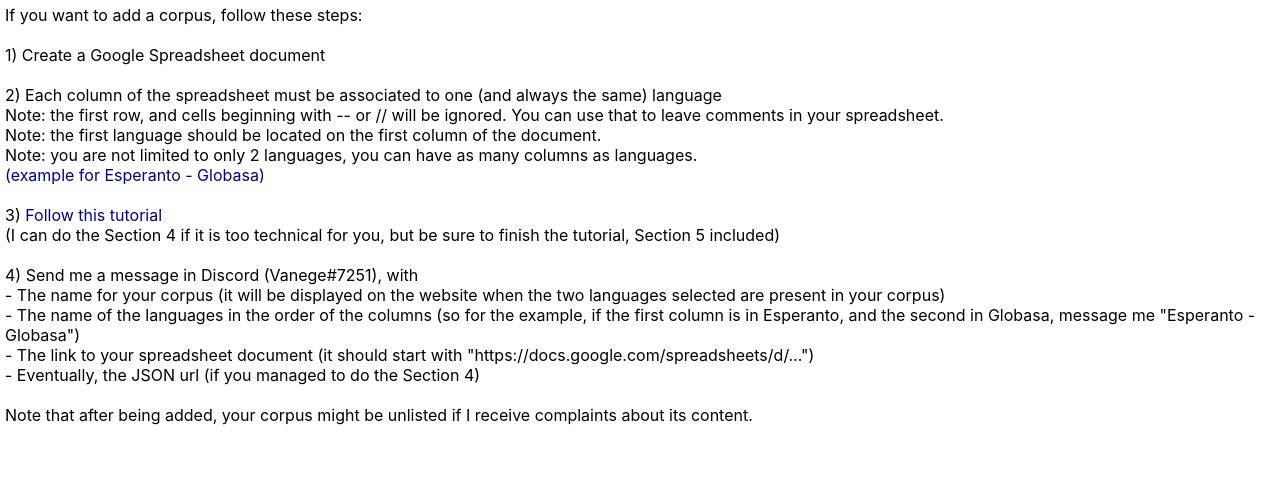
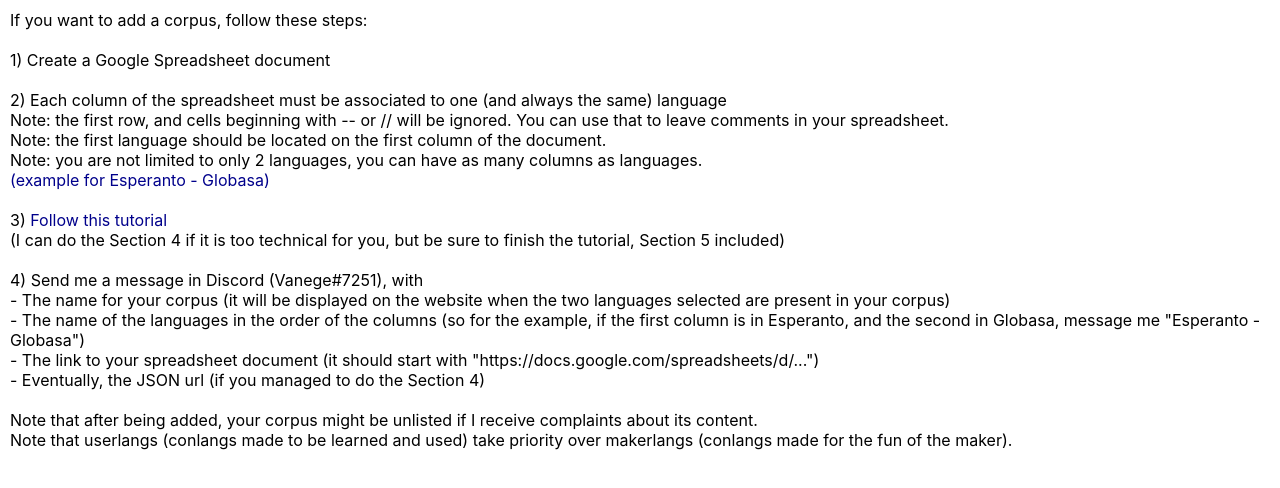
Before and after one commit to Vanege/conlang-corpora, a Next.js app: page /add in a window 1280 px wide. Shown: the top 488 px of the page. Built offline with nearby package versions, Linux system fonts and the light colour scheme.

Commit message:
priority of userlangs

```diff
--- a/pages/add.tsx
+++ b/pages/add.tsx
@@ -1,6 +1,6 @@
 export default function Add() {
   return (
-    <div style={{padding: "5px 5px 5px 5px"}}>
+    <div style={{padding: "10px 10px 10px 10px"}}>
       If you want to add a corpus, follow these steps:
       <br/>
       <br/>
@@ -35,6 +35,8 @@ export default function Add() {
       <br/>
       <br/>
       Note that after being added, your corpus might be unlisted if I receive complaints about its content.
+      <br />
+      Note that userlangs (conlangs made to be learned and used) take priority over makerlangs (conlangs made for the fun of the maker).
     </div>
   )
 }
```
